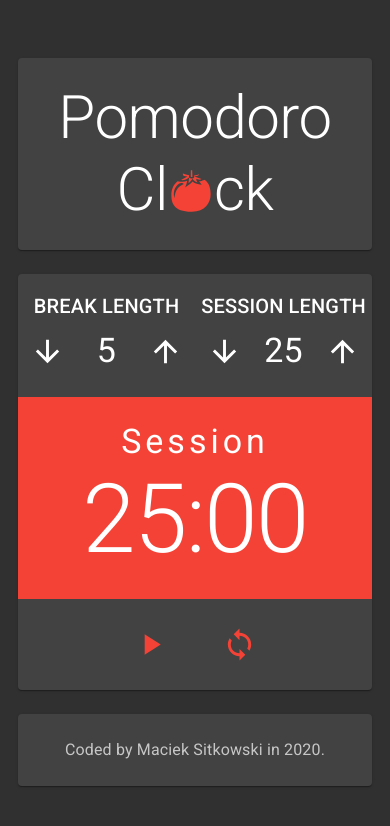
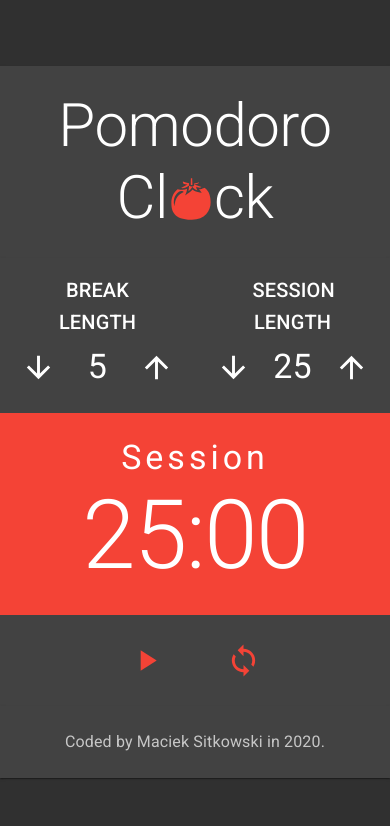
Before and after one commit to sitek94/pomodoro-clock, a React (Create React App) app: page / in a window 390 px wide. Shown: the top 826 px of the page. Built offline with nearby package versions, Linux system fonts and the light colour scheme.

Commit message:
Add media queries for mobile devices (400px, 500px)

```diff
--- a/src/App.js
+++ b/src/App.js
@@ -21,6 +21,7 @@ const theme = createMuiTheme({
 
 const useStyles = makeStyles(theme => ({
   root: {
+    minWidth: '320px',
     width: '100vw',
     height: '100vh',
     display: 'flex',
@@ -33,6 +34,11 @@ const useStyles = makeStyles(theme => ({
     gridRowGap: theme.spacing(3),
     justifyContent: 'center',
     alignContent: 'center',
+
+    '@media (max-width: 500px)': {
+      display: 'block',
+      width: '100%',
+    }
   }
 }));
 
--- a/src/components/Container.js
+++ b/src/components/Container.js
@@ -13,7 +13,7 @@ export default function Container({ children }) {
   const classes = useStyles();
 
   return (
-    <Paper className={classes.root}>
+    <Paper className={classes.root} square>
       {children}
     </Paper>
   )
--- a/src/components/Footer.js
+++ b/src/components/Footer.js
@@ -13,7 +13,7 @@ export default function Footer() {
   const classes = useStyles();
 
   return (
-    <Paper component="footer" className={classes.root}>
+    <Paper component="footer" className={classes.root} square>
       <Typography color="textSecondary">
         Coded by Maciek Sitkowski in 2020.
       </Typography>
--- a/src/components/Header.js
+++ b/src/components/Header.js
@@ -13,6 +13,10 @@ const useStyles = makeStyles((theme) => ({
   root: {
     textAlign: 'center',
     padding: theme.spacing(3),
+
+    '@media (max-width: 360px)': {
+      padding: 0,
+    }
   },
   icon: {
     fontSize: 46,
@@ -27,14 +31,16 @@ const useStyles = makeStyles((theme) => ({
 
 export default function Header() {
   const classes = useStyles();
-  const matches = useMediaQuery('(max-width: 500px)');
+  const matches500 = useMediaQuery('(max-width: 500px)');
+  const matches360 = useMediaQuery('(max-width: 360px)');
+
 
   return (
-    <Paper component="header" className={classes.root}>
+    <Paper component="header" className={classes.root} square>
       <Typography variant="h2" component="h1">
         Pomodoro
         {/* Insert break line for screens below 500px  */}
-        {matches ? <br /> : " " }
+        {matches500 ? <br /> : " " }
         Cl
         <Icon className={classes.icon}>
           <GiTomato className={classes.svg} />
--- a/src/components/PhaseControl.js
+++ b/src/components/PhaseControl.js
@@ -17,6 +17,10 @@ const useStyles = makeStyles((theme) => ({
   label: {
     gridColumn: '1 / span 3',
     textTransform: 'uppercase',
+    '@media (max-width: 400px)': {
+      maxWidth: 80,
+      textAlign: 'center',
+    }
   },
 }));
 
```
